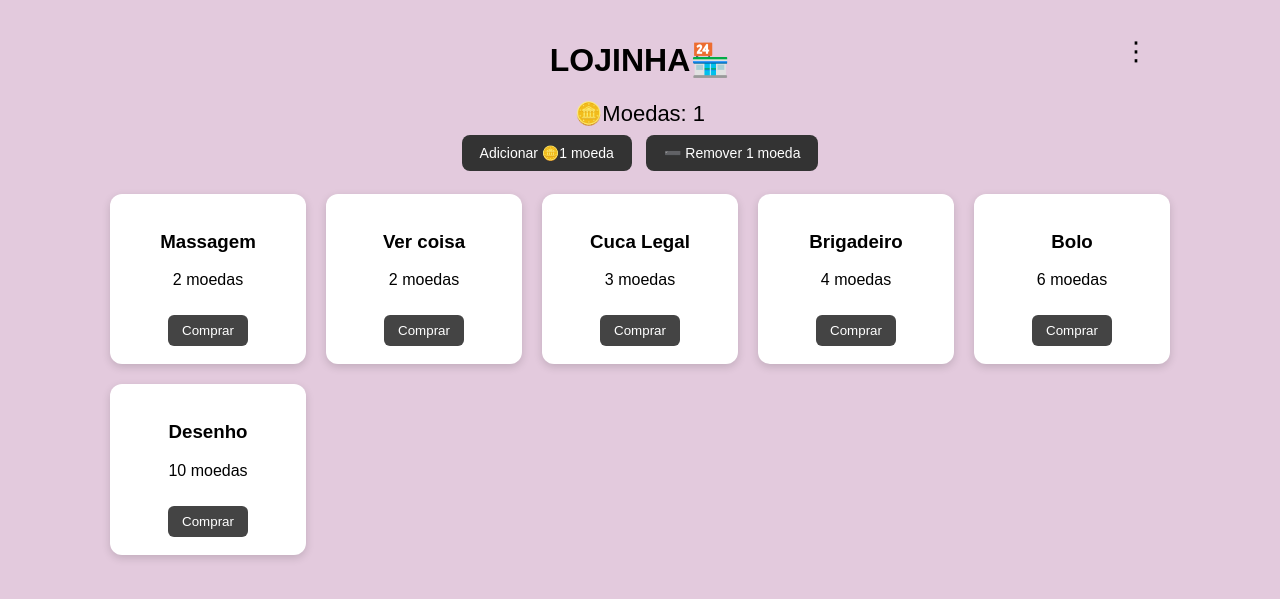
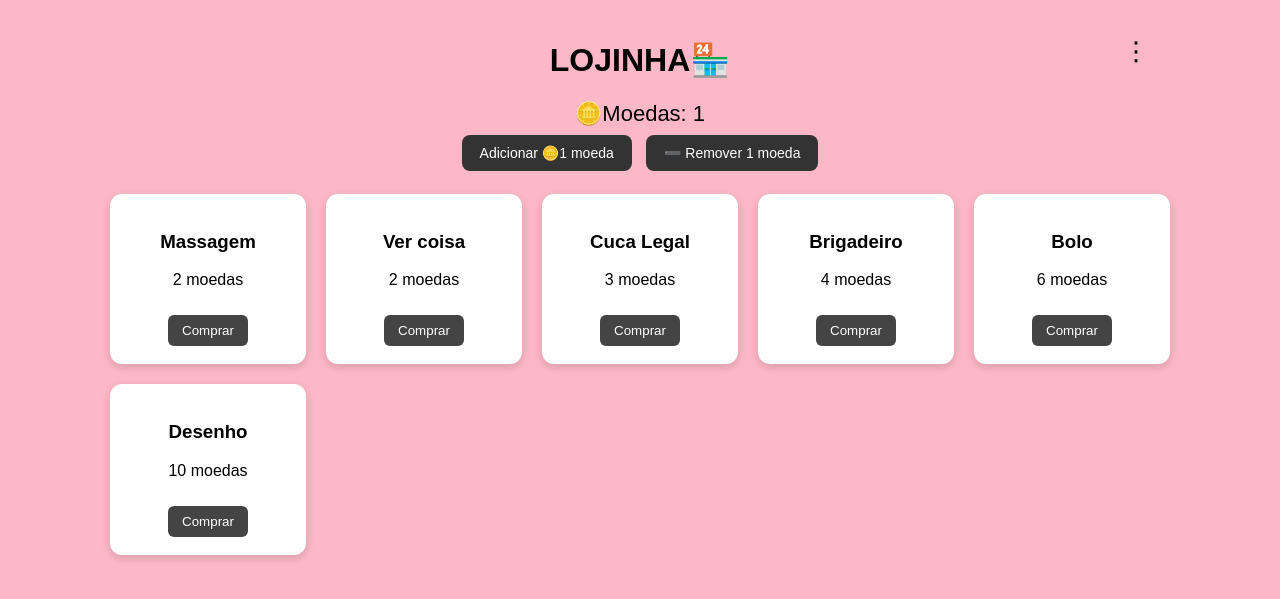
Before and after one commit to VulgoX/loja, a Jekyll site: the page built from index.html, in a window 1280 px wide. Shown: the top 599 px of the page. Built offline with Jekyll 4.4.1, drawn with Linux system fonts in a browser that asks for light colours.

Commit message:
Changing color

```diff
--- a/assets/style.css
+++ b/assets/style.css
@@ -5,7 +5,7 @@
 body {
   margin: 0;
   font-family: Arial, sans-serif;
-  background: #E3CADD;
+  background: #FCB8C6;
 }
 
 .app {
```
